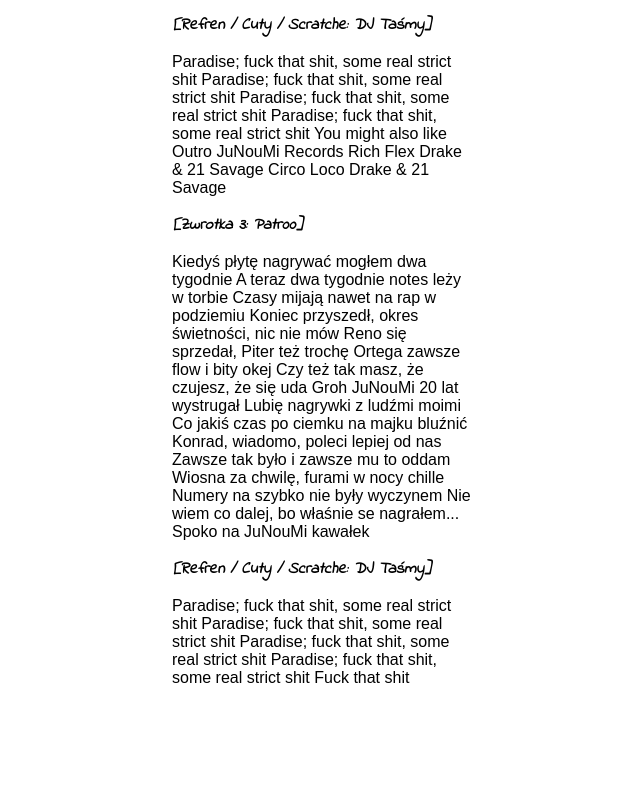
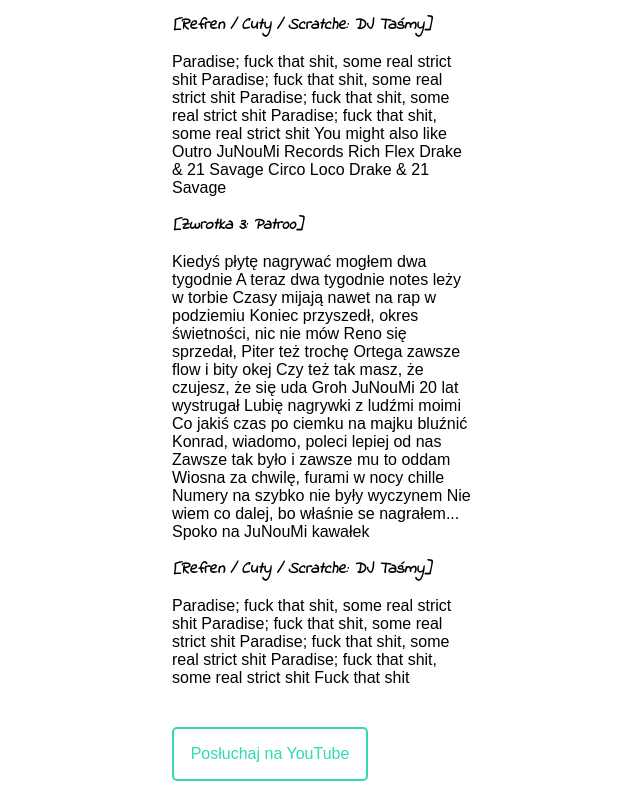
Before and after one commit to komendecka/learning-git-2, a plain HTML site: page index.html in a window 1280 px wide. Shown: the part 906-1705 px from the top of the page, without its empty margins (318-958 px from the left). Before the commit the page ends 1627 px from the top, so only its background shows below. Drawn offline with Linux system fonts and the light colour scheme.

Commit message:
Add button

```diff
--- a/index.html
+++ b/index.html
@@ -87,7 +87,7 @@
             Paradise; fuck that shit, some real strict shit
             Fuck that shit</p>
     </div>
-
+    <a href="https://www.youtube.com/watch?v=neTq1ggdxGc" class="btn">Posłuchaj na YouTube</a>
 </section>
 </body>
 </html>
--- a/style.css
+++ b/style.css
@@ -16,3 +16,24 @@
     font-size: 16px;
     font-style: italic;
 }
+
+.btn{
+    border-color: #33d9b2;
+    color: #33d9b2;
+    background-image: linear-gradient(90deg, $white 50%, transparent 50%);
+    display: inline-block;
+    min-width: 160px;
+    margin: 24px auto 0 auto;
+    padding: 16px;
+    border-radius: 5px;
+    font-family: 'Inconsolata', sans-serif;
+    font-size: 16px;
+    text-align: center;
+    text-decoration: none;
+    cursor: pointer;
+    border-width: 2px;
+    border-style: solid;
+    background-color: inherit;
+    background-position: 100% 0;
+    background-size: 300%;
+}
```
